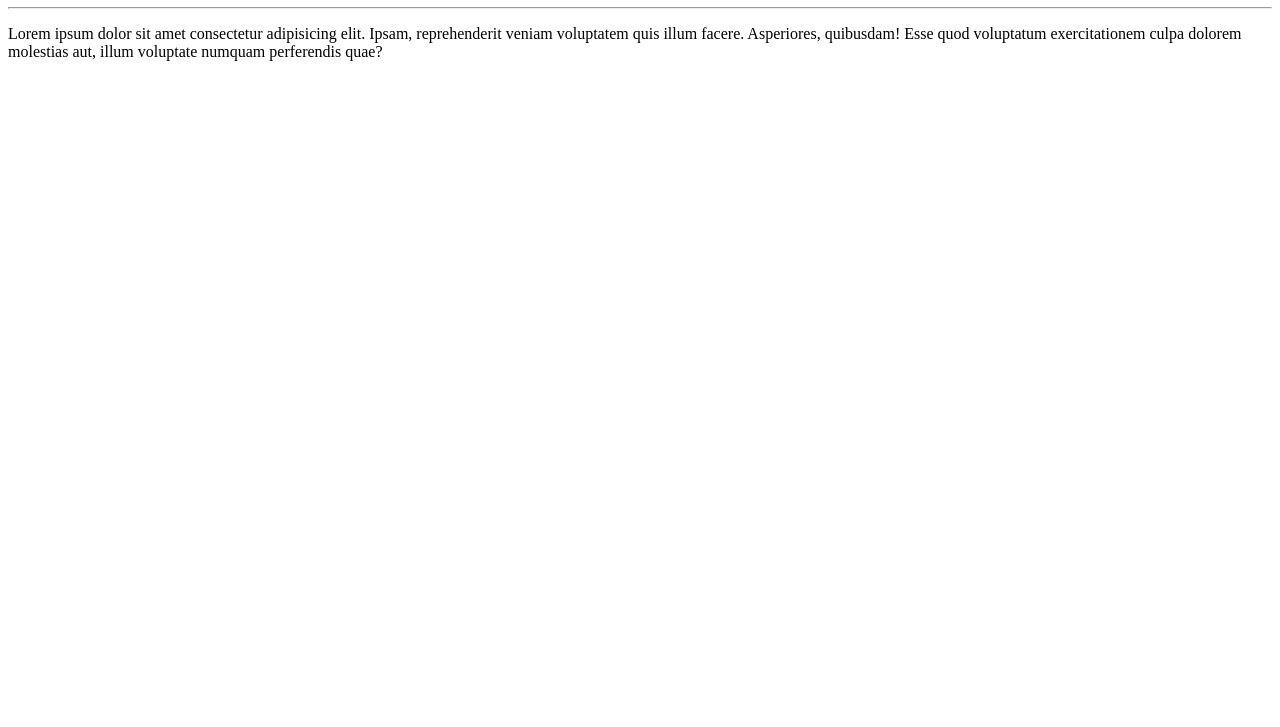
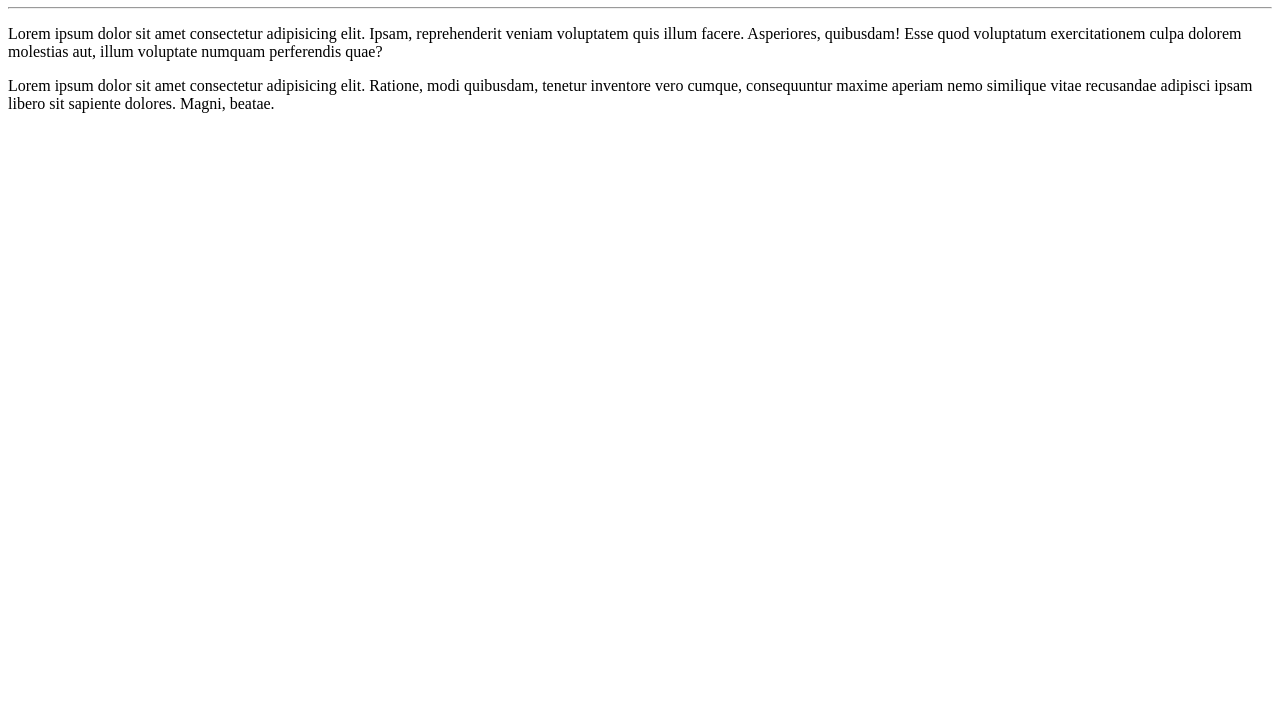
Before and after one commit to Andersonsants/Ola-Mundo, a plain HTML site: page site-exeplo/index.html in a window 1280 px wide. Shown: the part 73-800 px from the top of the page. Drawn offline with Linux system fonts and the light colour scheme.

Commit message:
Adicionei um paragrafo

```diff
--- a/site-exeplo/index.html
+++ b/site-exeplo/index.html
@@ -9,6 +9,7 @@
     <h1>Olá, Mundo!</h1>
     <hr>
     <p>Lorem ipsum dolor sit amet consectetur adipisicing elit. Ipsam, reprehenderit veniam voluptatem quis illum facere. Asperiores, quibusdam! Esse quod voluptatum exercitationem culpa dolorem molestias aut, illum voluptate numquam perferendis quae?</p>
+    <p>Lorem ipsum dolor sit amet consectetur adipisicing elit. Ratione, modi quibusdam, tenetur inventore vero cumque, consequuntur maxime aperiam nemo similique vitae recusandae adipisci ipsam libero sit sapiente dolores. Magni, beatae.</p>
 
 </body>
 </html>
```
